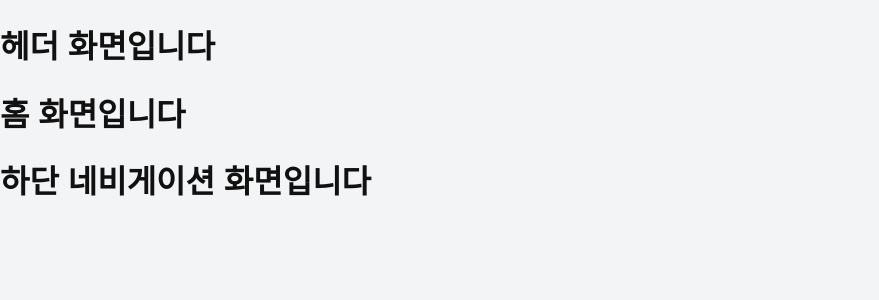
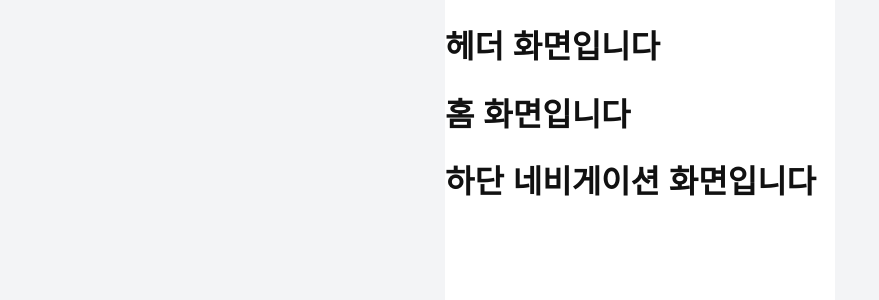
Before and after one commit to Routine-Eat/routine-eat-fe, a React (Vite) app: page / in a window 1280 px wide. Shown: the top 300 px of the page, without its empty margins (0-879 px from the left). Built offline with nearby package versions, Linux system fonts and the light colour scheme.

Commit message:
♻️Refactor: index.css코드 수정 완료

```diff
--- a/src/index.css
+++ b/src/index.css
@@ -1,19 +1,28 @@
 * {
   box-sizing: border-box;
 }
+
 html,
-body,
-#root {
+body {
   width: 100%;
-  min-height: 100%;
+  min-height: 100dvh;
   margin: 0;
 }
 
 body {
-  min-height: 100dvh;
   background-color: #f3f4f6;
   color: #111111;
   font-family: Pretendard, Arial, sans-serif;
+
+  display: flex;
+  justify-content: center;
+}
+
+#root {
+  width: 100%;
+  max-width: 390px;
+  min-height: 100dvh;
+  background-color: #ffffff;
 }
 
 button,
```
